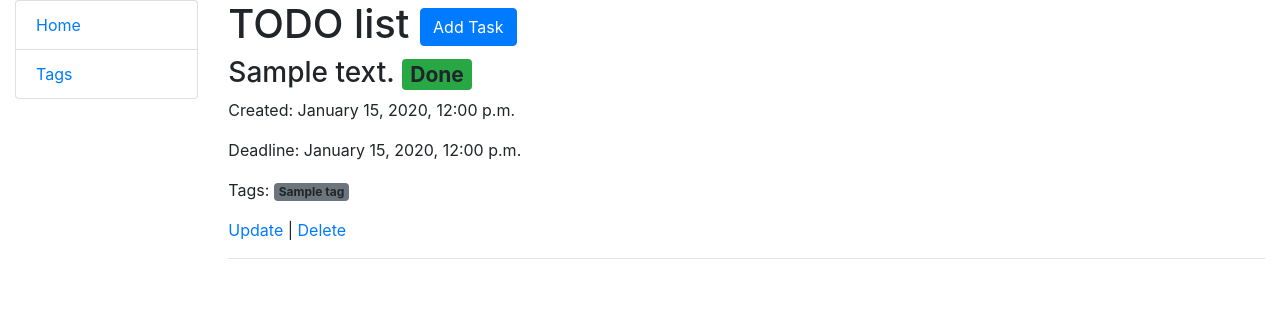
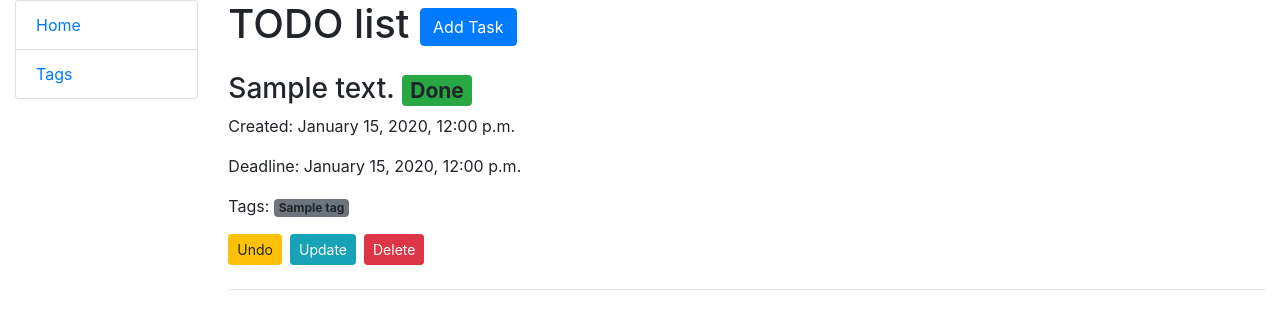
Before and after one commit to mykytafabrykator/todo-list, a Django app: page / in a window 1280 px wide. Shown: the top 329 px of the page. Run offline with Django 5.2, Linux system fonts and the light colour scheme; tables that the repository leaves empty hold one stand-in row (values such as "Sample post").

Commit message:
Add toggle button to change task status

```diff
--- a/templates/todo/task_list.html
+++ b/templates/todo/task_list.html
@@ -1,11 +1,11 @@
 {% extends "base.html" %}
 
 {% block content %}
-    <h1>TODO list <a href="{% url 'todo:task-create' %}" class="btn btn-primary">Add Task</a></h1>
+  <h1 class="mb-4">TODO list <a href="{% url 'todo:task-create' %}" class="btn btn-primary">Add Task</a></h1>
 
   {% if task_list %}
       {% for task in task_list %}
-            <div class="task-item">
+          <div class="task-item mb-4">
               <h3>
                   {{ task.content }}
                   {% if task.is_completed %}
@@ -23,8 +23,15 @@
                       <span class="badge bg-secondary">{{ tag.name }}</span>
                   {% endfor %}
               </p>
-                <a href="{% url 'todo:task-update' task.id %}">Update</a> |
-                <a href="{% url 'todo:task-delete' task.id %}">Delete</a>
+              <div class="d-flex align-items-center">
+                  {% if task.is_completed %}
+                      <a href="{% url 'todo:task-toggle-status' task.id %}" class="btn btn-warning btn-sm">Undo</a>
+                  {% else %}
+                      <a href="{% url 'todo:task-toggle-status' task.id %}" class="btn btn-success btn-sm">Complete</a>
+                  {% endif %}
+                  <a href="{% url 'todo:task-update' task.id %}" class="btn btn-info btn-sm mx-2">Update</a>
+                  <a href="{% url 'todo:task-delete' task.id %}" class="btn btn-danger btn-sm">Delete</a>
+              </div>
           </div>
           <hr>
       {% endfor %}
--- a/todo/urls.py
+++ b/todo/urls.py
@@ -6,7 +6,10 @@ from todo.views import (
     TaskUpdateView,
     TaskDeleteView,
     TagListView,
-    TagCreateView, TagUpdateView, TagDeleteView,
+    TagCreateView,
+    TagUpdateView,
+    TagDeleteView,
+    toggle_task_status,
 )
 
 urlpatterns = [
@@ -22,6 +25,11 @@ urlpatterns = [
         TaskDeleteView.as_view(),
         name="task-delete",
     ),
+    path(
+        "tasks/<int:task_id>/toggle/",
+        toggle_task_status,
+        name="task-toggle-status",
+    ),
     path("tag-list/", TagListView.as_view(), name="tag-list"),
     path("tag/create/", TagCreateView.as_view(), name="tag-create"),
     path("tag/<int:pk>/update/", TagUpdateView.as_view(), name="tag-update"),
--- a/todo/views.py
+++ b/todo/views.py
@@ -1,3 +1,4 @@
+from django.shortcuts import get_object_or_404, redirect
 from django.urls import reverse_lazy
 from django.views import generic
 
@@ -5,7 +6,6 @@ from todo.forms import TaskForm
 from todo.models import Task, Tag
 
 
-# Create your views here.
 class TaskListView(generic.ListView):
     model = Task
     queryset = Task.objects.all().order_by(
@@ -51,3 +51,10 @@ class TagUpdateView(generic.UpdateView):
 class TagDeleteView(generic.DeleteView):
     model = Tag
     success_url = reverse_lazy("todo:tag-list")
+
+
+def toggle_task_status(request, task_id):
+    task = get_object_or_404(Task, id=task_id)
+    task.is_completed = not task.is_completed
+    task.save()
+    return redirect("todo:task-list")
```
Lines whose indentation alone changed are shown as unchanged.
